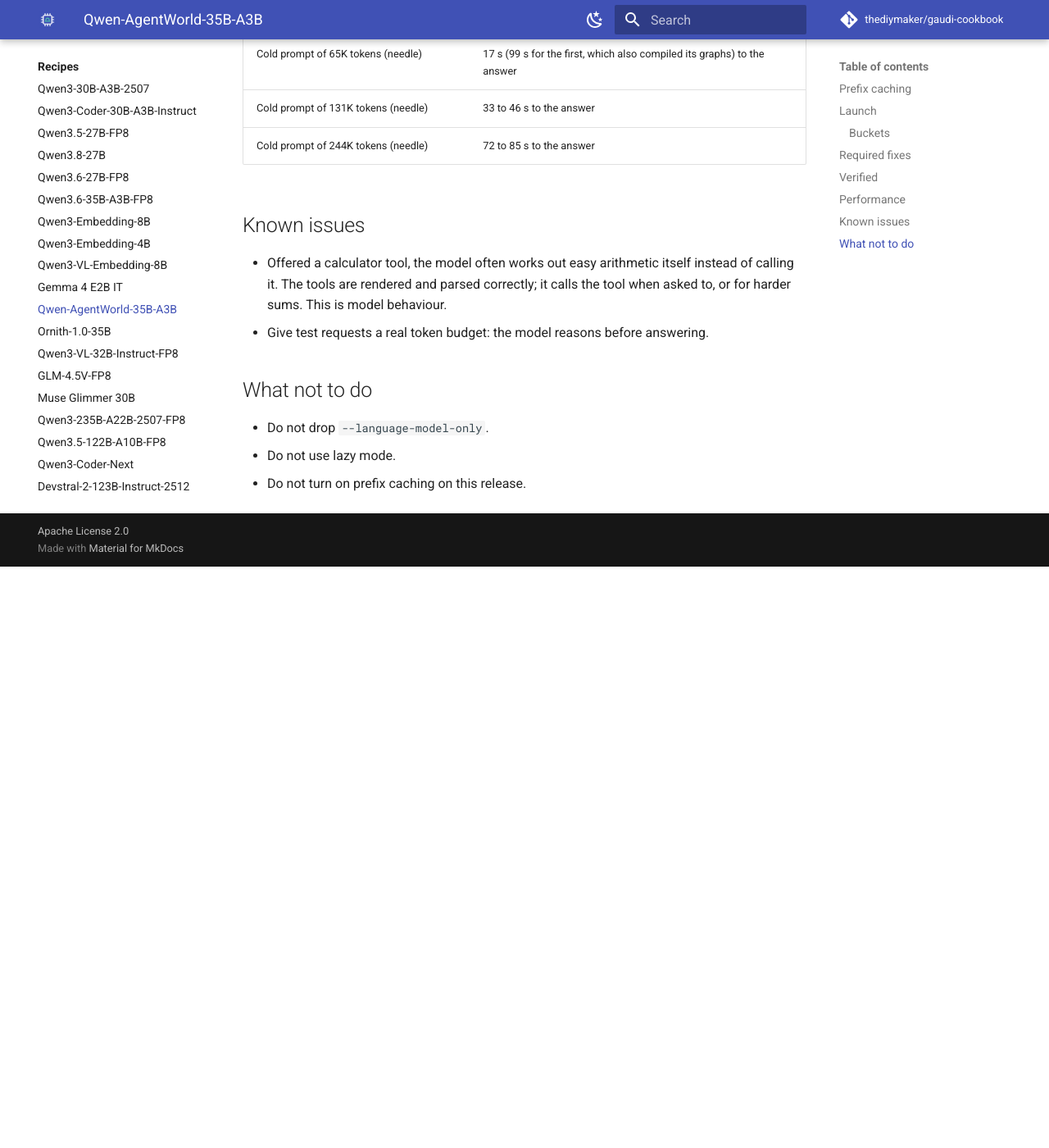
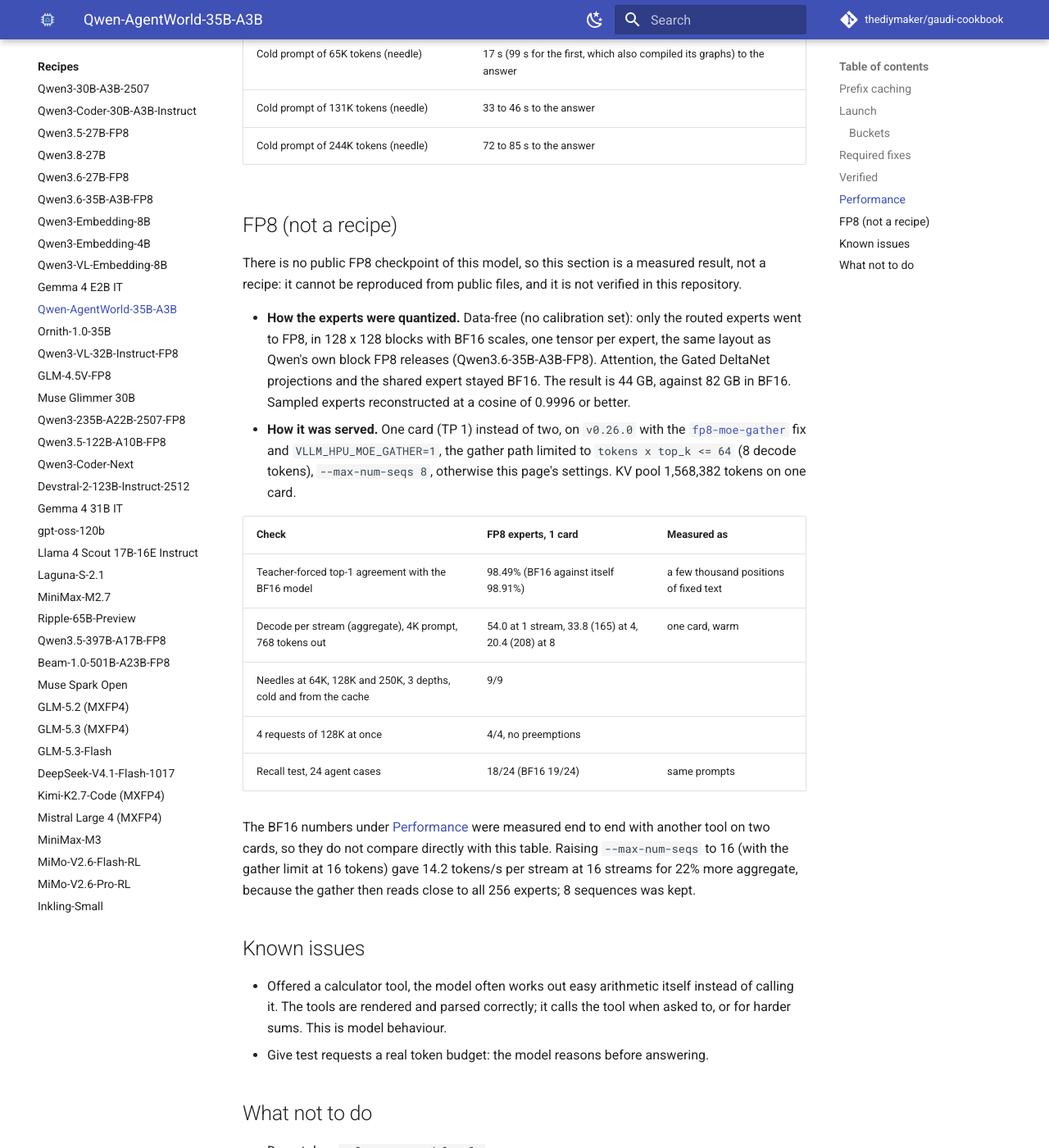
Before and after one commit to thediymaker/gaudi-cookbook, an MkDocs documentation site: the page built from docs/recipes/qwen-agentworld-35b-a3b.md, in a window 1280 px wide and 1400 px high, scrolled down 4058 px. Shown: the whole window at 82% size. Built offline with MkDocs 1.6.1 and Material for MkDocs 9.7.7, drawn with Linux system fonts in a browser that asks for light colours; comment, search, counter and statistics services are not loaded; before the commit the page ends 4749 px from its top, so only the background shows below that.

Commit message:
Add the measured FP8 expert result to the Qwen-AgentWorld page

```diff
--- a/docs/recipes/qwen-agentworld-35b-a3b.md
+++ b/docs/recipes/qwen-agentworld-35b-a3b.md
@@ -126,6 +126,34 @@ include time to first token).
 | Cold prompt of 131K tokens (needle) | 33 to 46 s to the answer |
 | Cold prompt of 244K tokens (needle) | 72 to 85 s to the answer |
 
+## FP8 (not a recipe)
+
+There is no public FP8 checkpoint of this model, so this section is a measured result, not a
+recipe: it cannot be reproduced from public files, and it is not verified in this repository.
+
+- **How the experts were quantized.** Data-free (no calibration set): only the routed experts went
+  to FP8, in 128 x 128 blocks with BF16 scales, one tensor per expert, the same layout as Qwen's own
+  block FP8 releases (Qwen3.6-35B-A3B-FP8). Attention, the Gated DeltaNet projections and the shared
+  expert stayed BF16. The result is 44 GB, against 82 GB in BF16. Sampled experts reconstructed at a
+  cosine of 0.9996 or better.
+- **How it was served.** One card (TP 1) instead of two, on `v0.26.0` with the
+  [`fp8-moe-gather`](../fixes/fp8-moe-gather.md) fix and `VLLM_HPU_MOE_GATHER=1`, the gather path
+  limited to `tokens x top_k <= 64` (8 decode tokens), `--max-num-seqs 8`, otherwise this page's
+  settings. KV pool 1,568,382 tokens on one card.
+
+| Check | FP8 experts, 1 card | Measured as |
+| --- | --- | --- |
+| Teacher-forced top-1 agreement with the BF16 model | 98.49% (BF16 against itself 98.91%) | a few thousand positions of fixed text |
+| Decode per stream (aggregate), 4K prompt, 768 tokens out | 54.0 at 1 stream, 33.8 (165) at 4, 20.4 (208) at 8 | one card, warm |
+| Needles at 64K, 128K and 250K, 3 depths, cold and from the cache | 9/9 | |
+| 4 requests of 128K at once | 4/4, no preemptions | |
+| Recall test, 24 agent cases | 18/24 (BF16 19/24) | same prompts |
+
+The BF16 numbers under [Performance](#performance) were measured end to end with another tool on
+two cards, so they do not compare directly with this table. Raising
+`--max-num-seqs` to 16 (with the gather limit at 16 tokens) gave 14.2 tokens/s per stream at 16 streams for
+22% more aggregate, because the gather then reads close to all 256 experts; 8 sequences was kept.
+
 ## Known issues
 
 - Offered a calculator tool, the model often works out easy arithmetic itself instead of calling
```
